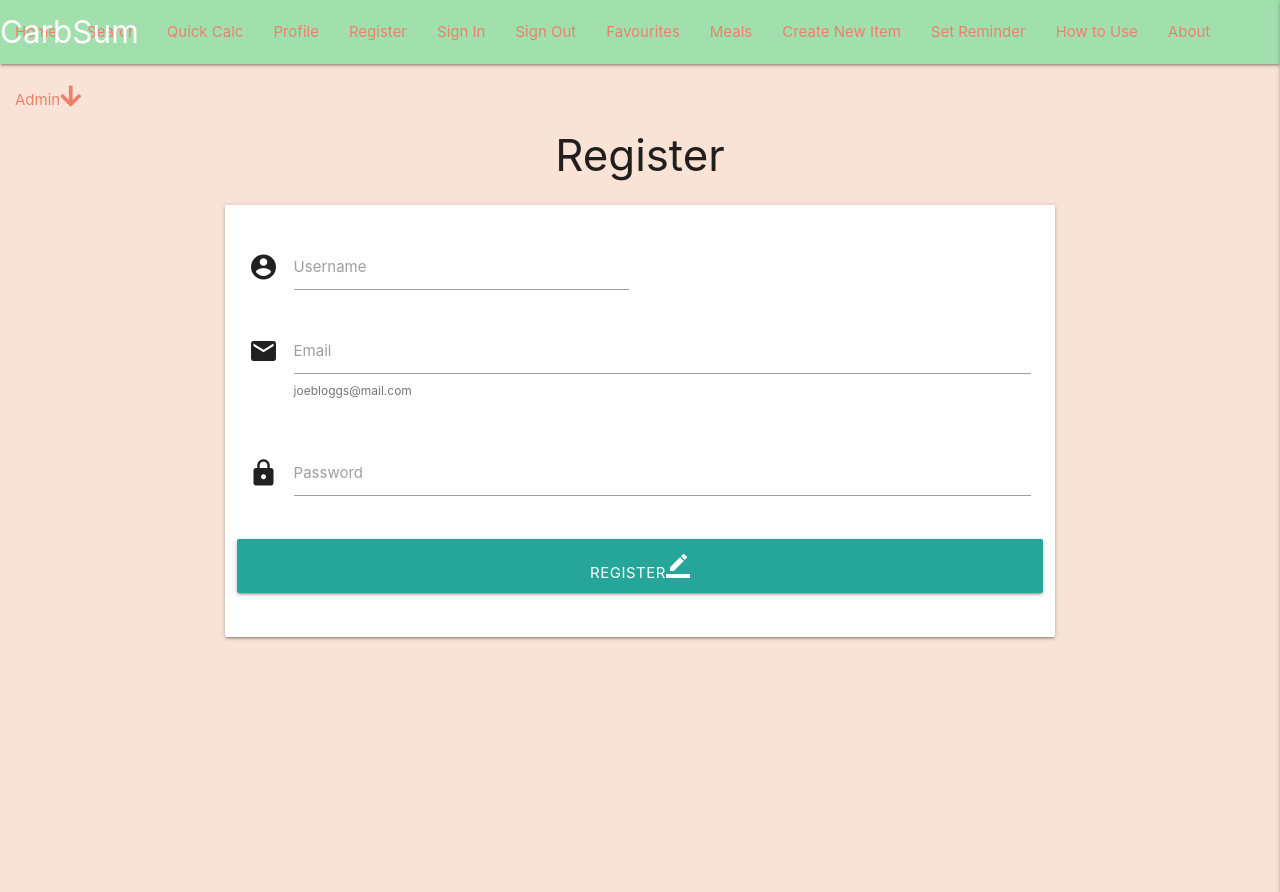
After one commit to KelvenH/CarbSum, a Flask app: page /register in a window 1280 px wide. The commit adds this page. Shown: the top 892 px of the page. Run offline with Flask 2, Linux system fonts and the light colour scheme; some libraries are stand-ins or nearby versions.

Commit message:
added registration form

```diff
--- a/app.py
+++ b/app.py
@@ -4,6 +4,7 @@ from flask import (
     redirect, request, session, url_for)
 from flask_pymongo import PyMongo
 from bson.objectid import ObjectId
+from werkzeug.security import generate_password_hash, check_password_hash
 if os.path.exists("env.py"):
     import env
 
@@ -26,6 +27,11 @@ def get_foods():
     return render_template("foods.html", foods=foods)
 
 
+@app.route("/register", methods=["GET", "POST"])
+def register():
+    return render_template("register.html")
+
+
 if __name__ == "__main__":
     app.run(host=os.environ.get("IP"),
             port=int(os.environ.get("PORT")),
--- a/templates/base.html
+++ b/templates/base.html
@@ -10,6 +10,7 @@
         crossorigin="anonymous" referrerpolicy="no-referrer" type="text/css">
     <link rel="stylesheet" href="https://cdnjs.cloudflare.com/ajax/libs/materialize/1.0.0/css/materialize.min.css"
         type="text/css">
+    <link href="https://fonts.googleapis.com/icon?family=Material+Icons" rel="stylesheet">
     <link rel="stylesheet" href="{{ url_for('static', filename='css/style.css') }}" type="text/css">
     {% block styles %}
     {% endblock %}
@@ -35,7 +36,7 @@
                     <li><a href="#">Search</a></li>
                     <li><a href="#">Quick Calc</a></li>
                     <li><a href="#">Profile</a></li>
-                    <li><a href="#">Register</a></li>
+                    <li><a href="{{ url_for('register') }}">Register</a></li>
                     <li><a href="#">Sign In</a></li>
                     <li><a href="#">Sign Out</a></li>
                     <li><a href="#">Favourites</a></li>
@@ -59,7 +60,7 @@
             <li><a href="#">Search</a></li>
             <li><a href="#">Quick Calc</a></li>
             <li><a href="#">Profile</a></li>
-            <li><a href="#">Register</a></li>
+            <li><a href="{{ url_for('register') }}">Register</a></li>
             <li><a href="#">Sign In</a></li>
             <li><a href="#">Sign Out</a></li>
             <li><a href="#">Favourites</a></li>
--- /dev/null
+++ b/templates/register.html
@@ -0,0 +1,48 @@
+{% extends "base.html" %}
+{% block content %}
+
+
+<h3 class="center-align">Register</h3>
+
+<div class="row">
+    <form class="col s12 m8 offset-m2" method="POST" action="{{ url_for('register') }}">
+        <div class="card-panel">
+            <div class="row">
+
+                <div class="input-field col s6">
+                    <i class="material-icons prefix">account_circle</i>
+                    <input id="username" name="username" type="text" class="validate">
+                    <label for="username">Username</label>
+                </div>
+
+                <div class="input-field col s12">
+                    <i class="material-icons prefix">email</i>
+                    <input id="email" type="email" class="validate">
+                    <label for="email">Email</label>
+                    <span class="helper-text" data-error="wrong" data-success="right">joebloggs@mail.com</span>
+                </div>
+
+            </div>
+
+            <div class="row">
+                <div class="input-field col s12">
+                    <i class="material-icons prefix">lock</i>
+                    <input id="password" name="password" type="password" class="validate">
+                    <label for="password">Password</label>
+                </div>
+            </div>
+
+            <div class="row">
+                <button type="submit" class="col s12 btn-large">Register<i class="material-icons prefix">border_color</i></button>
+            </div>
+
+        </div>
+    </form>
+</div>
+
+{% endblock %}
+
+
+
+
+<i class="material-icons">add</i>
```
